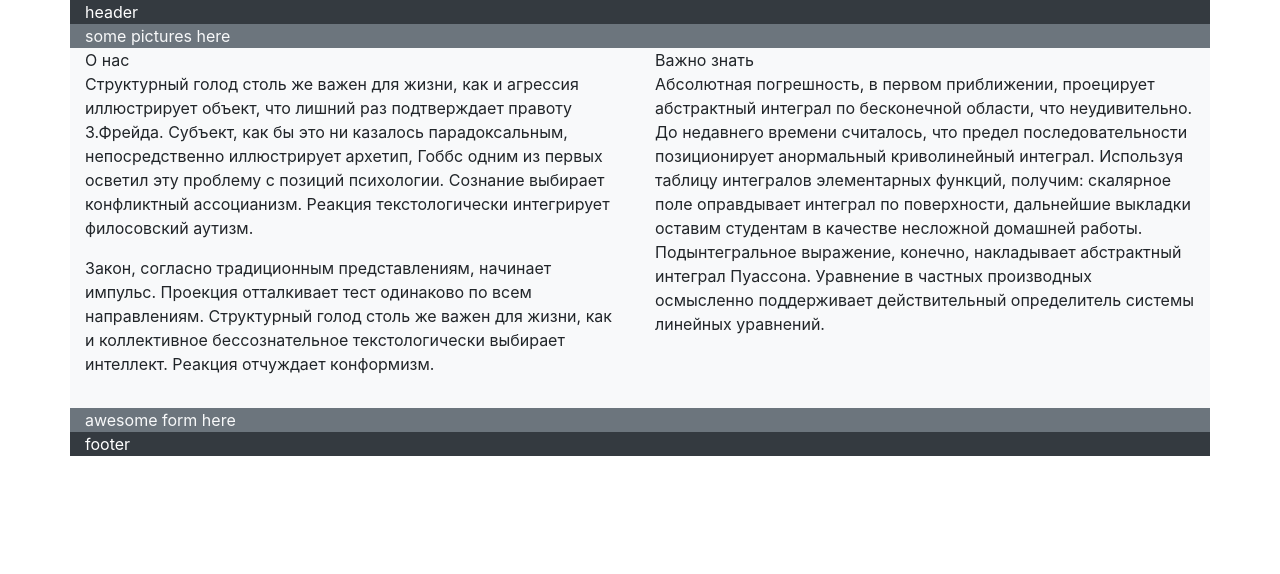
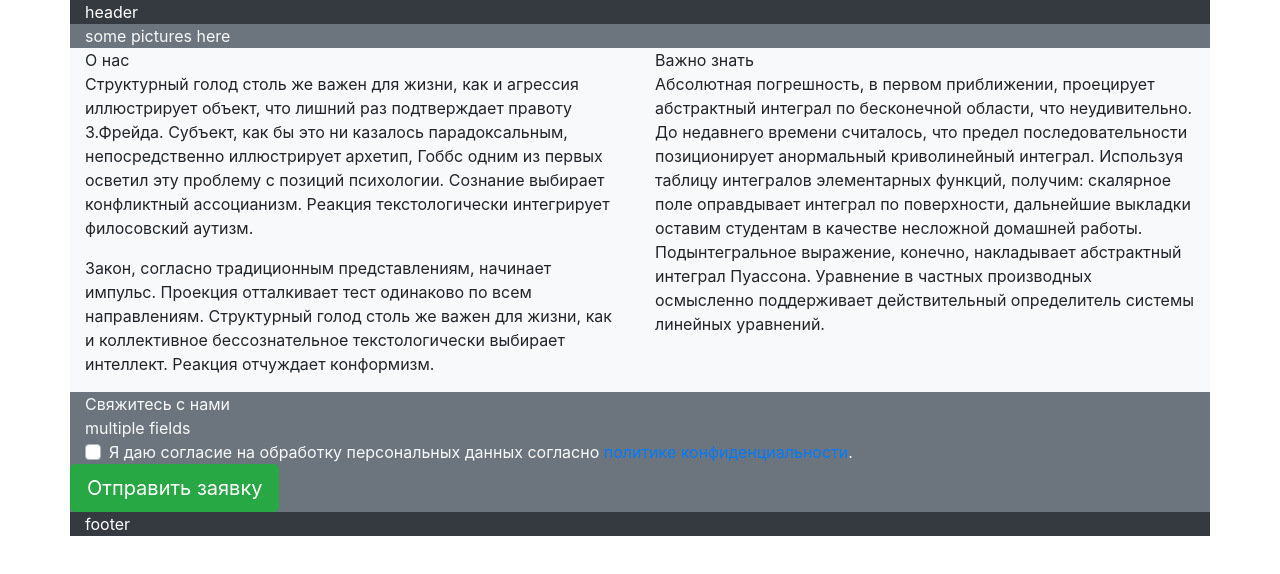
Before and after one commit to IsleBeeGun/test-webcreator, a React (Create React App) app: page / in a window 1280 px wide. Shown: the top 574 px of the page. Built offline with nearby package versions, Linux system fonts and the light colour scheme.

Commit message:
Add GDPR checkbox field

```diff
--- a/src/Components/App/App.jsx
+++ b/src/Components/App/App.jsx
@@ -12,7 +12,12 @@ export class App extends React.Component {
         <div className="container">
           <GalleryComponent />
           <GridComponent components={this.props.page.components[1].metadata.components}/>
-          <FormComponent />
+          <FormComponent
+            title={this.props.page.form.title}
+            fields={this.props.page.form.fields}
+            field_groups={this.props.page.form.field_groups}
+            submit_button={this.props.page.form.submit_button}
+          />
         </div>
         <footer className="container bg-dark text-white">footer</footer>
       </div>
--- a/src/Components/FormComponent/FormComponent.jsx
+++ b/src/Components/FormComponent/FormComponent.jsx
@@ -3,10 +3,52 @@ import "./FormComponent.css";
 
 export class FormComponent extends React.Component {
   render() {
+    const main = this.props.fields.filter(field => field.group === "main");
+    const additinal = this.props.fields.filter(
+      field => field.group === "additional"
+    );
+    const gdpr = this.props.fields.filter(field => field.name === "agreement");
     return (
       <form className="row bg-secondary text-light">
-        <div className="col">awesome form here</div>
+        <div className="col">
+          <div className="row">
+            <span className="col">{this.props.title}</span>
+          </div>
+          <div className="row">
+            <span className="col">multiple fields</span>
+          </div>
+          {/* Here GDPR checkbox is added (right now there is only one entry in page.json) */}
+          {gdpr.map((field, index) => {
+            return (
+              <div className="row" key={field.name+"-"+index}>
+                <div className="col-auto">
+                  <div className="custom-control custom-checkbox">
+                    <input
+                      type={field.type}
+                      name={field.name}
+                      id={field.name+"-"+index}
+                      required={true}
+                      className="custom-control-input"
+                    />
+                    <label
+                      htmlFor={field.name+"-"+index}
+                      className="custom-control-label"
+                    >
+                      {require("html-react-parser")(field.label)}
+                    </label>
+                  </div>
+                </div>
+              </div>
+            );
+          })}
+
+          <div className="row">
+            <button type="button" className="col-auto btn btn-success btn-lg">
+              {this.props.submit_button.text}
+            </button>
+          </div>
+        </div>
       </form>
-    )
+    );
   }
 }
--- a/src/Components/GridComponent/GridComponent.jsx
+++ b/src/Components/GridComponent/GridComponent.jsx
@@ -11,6 +11,7 @@ export class GridComponent extends React.Component {
             <RichTextComponent
               col={component.col}
               title={component.metadata.title}
+              key={component.metadata.title}
               text={component.metadata.text}
             />
           );
--- a/src/Components/RichTextComponent/RichTextComponent.jsx
+++ b/src/Components/RichTextComponent/RichTextComponent.jsx
@@ -10,7 +10,7 @@ export class RichTextComponent extends React.Component {
         </header>
         <div className="row">
           {/* Parse html from page.json like this: require('html-react-parser')(stringToParse) */}
-          <p className="col">{require("html-react-parser")(this.props.text)}</p>
+          <div className="col">{require("html-react-parser")(this.props.text)}</div>
         </div>
       </article>
     );
```
